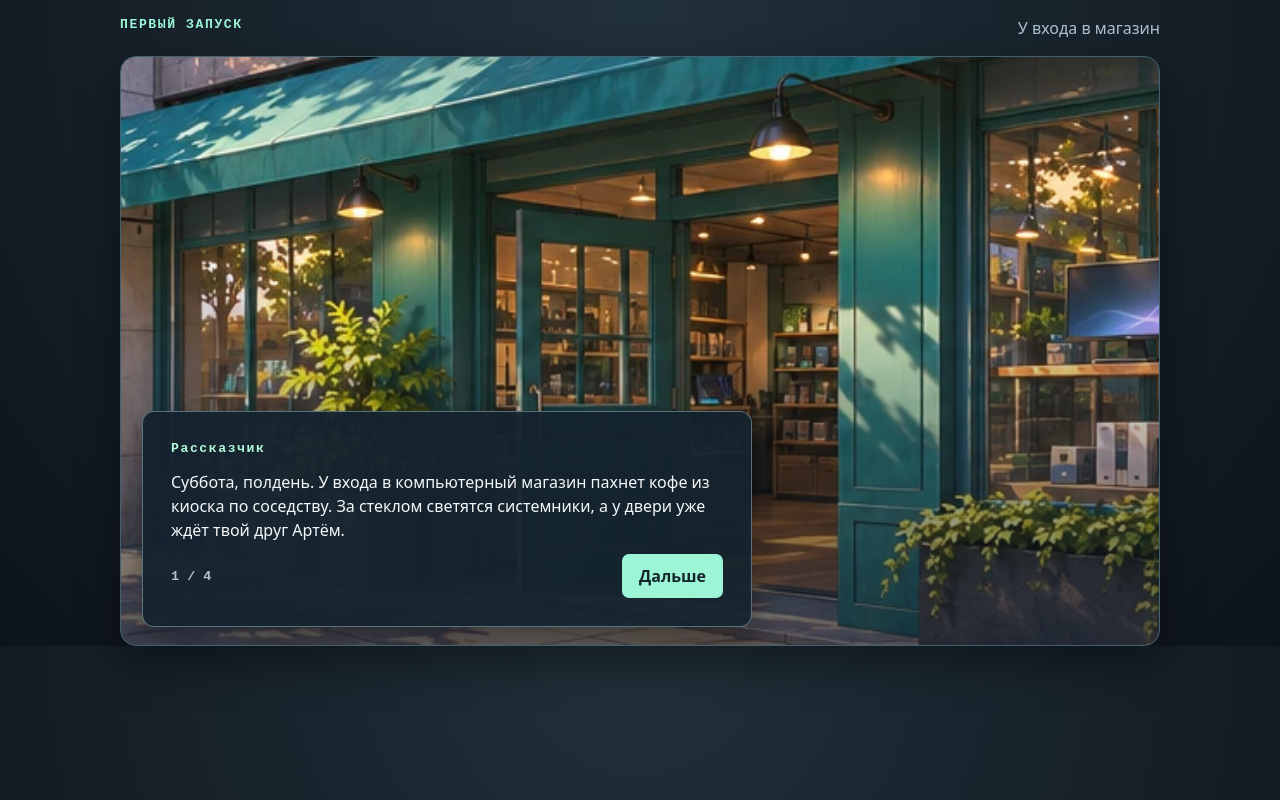
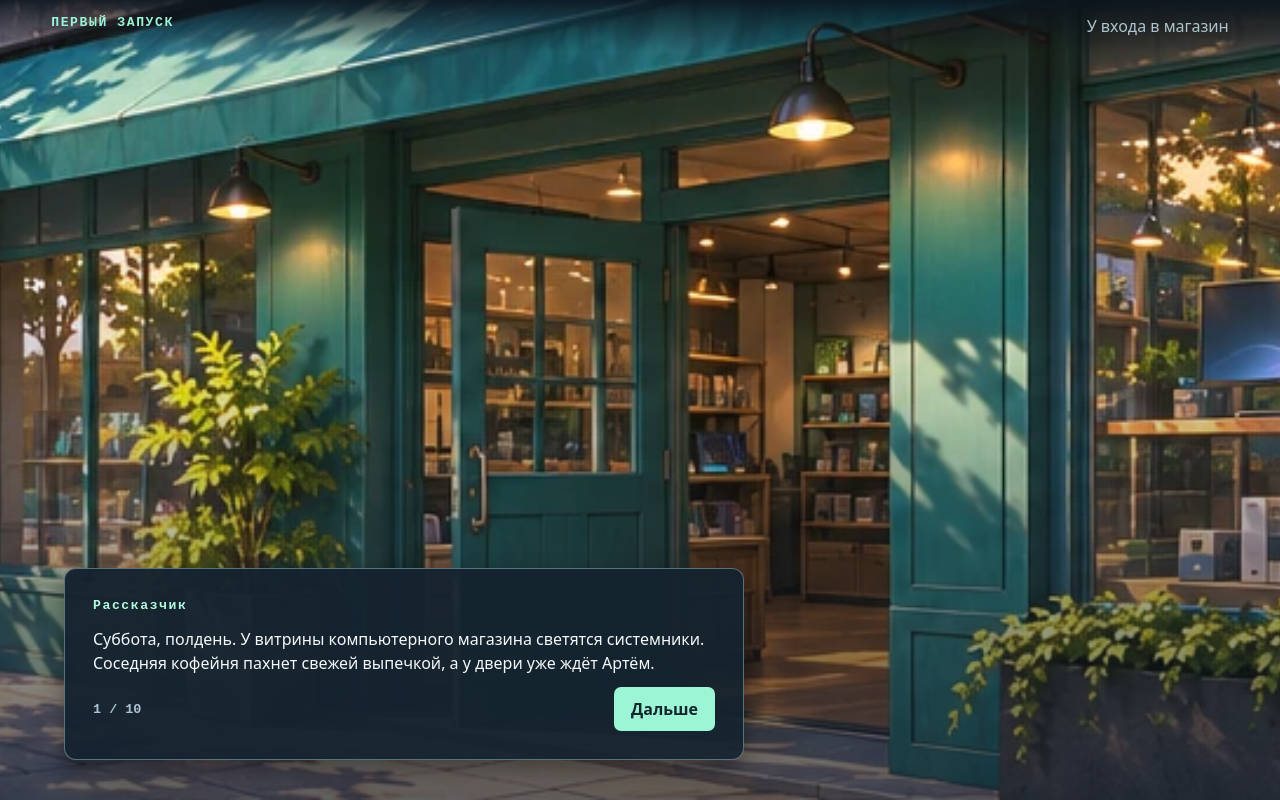
Before and after one commit to sneyri/PC_VN, a plain HTML site: page index.html in a window 1280 px wide. Both pictures are taken after a click on the button "Начать историю". Drawn offline with Linux system fonts and the light colour scheme.

Commit message:
Make scenes full screen and expand character dialogue

```diff
--- a/scene.js
+++ b/scene.js
@@ -49,10 +49,16 @@ const catalog = [
   ]}
 ];
 const lines = [
-  ['Рассказчик','Суббота, полдень. У входа в компьютерный магазин пахнет кофе из киоска по соседству. За стеклом светятся системники, а у двери уже ждёт твой друг Артём.'],
-  ['Артём','Ты же хотел наконец перестать монтировать на ноутбуке, который шумит даже при запуске браузера? Пошли. Только сначала назови сумму, за которую завтра не будет стыдно.'],
-  ['Ты','Хочу свой ПК. Чтобы и поиграть, и видео смонтировать. Но когда вижу весь этот ряд коробок, я уже не понимаю, с чего начать.'],
-  ['Мира','Привет! Я Мира, консультант. Давайте начнём с того, сколько ты готов потратить. Потом я покажу, какие детали можно взять и что такая сборка потянет.']
+  ['Рассказчик','Суббота, полдень. У витрины компьютерного магазина светятся системники. Соседняя кофейня пахнет свежей выпечкой, а у двери уже ждёт Артём.'],
+  ['Артём','Наконец-то! Я думал, ты снова передумаешь и скажешь, что старый ноутбук ещё поживёт.'],
+  ['Ты','Вчера он завис на экспорте видео. Двадцать минут я смотрел на девяносто девять процентов и размышлял о жизни.'],
+  ['Артём','Значит, сегодня у нас важная миссия. Только не позволяй мне уговорить тебя на весь магазин.'],
+  ['Рассказчик','Вы заходите внутрь. На полках стоят коробки с деталями, у дальней стены мерцают собранные компьютеры. К вам подходит консультант.'],
+  ['Мира','Привет! Я Мира. Уже знаешь, какой компьютер ищешь, или пока присматриваешься?'],
+  ['Ты','Хочу собрать свой. Играю, иногда монтирую видео, а в названиях комплектующих пока путаюсь.'],
+  ['Мира','Тогда разберёмся вместе. Сначала решим, сколько тебе комфортно потратить, а потом подберём детали под твои задачи.'],
+  ['Артём','И чтобы не шумел, как самолёт. Я слышал его ноутбук через голосовой чат.'],
+  ['Мира','Учту. Для начала выбери бюджет. На каждом шаге объясню, за что мы платим и где можно сэкономить.']
 ];
 const workload = [
   'Valorant и Fortnite в Full HD. Для работы — VS Code и монтаж 1080p в DaVinci Resolve.',
@@ -90,7 +96,7 @@ function show(scene) {
 }
 function showLine() {
   const [speaker, line] = lines[lineIndex];
-  const inside = speaker === 'Мира';
+  const inside = lineIndex >= 4;
   get('stage').dataset.location = inside ? 'shop' : 'street';
   get('chapter').textContent = inside ? 'Торговый зал' : 'У входа в магазин';
   get('speaker').textContent = speaker;
--- a/style.css
+++ b/style.css
@@ -128,3 +128,45 @@ body { background: radial-gradient(ellipse at top, #21313a, #0b1017 62rem); }
   .dialog { width: auto; margin: 10px; }
   .stage[data-scene="build"] #sprite { right: 12%; }
 }
+/* Сцена занимает экран, а магазин открывается поверх неё. */
+html, body { min-height: 100%; }
+body { background: #101923; }
+main { width: 100%; margin: 0; }
+header {
+  position: fixed; z-index: 10; top: 0; left: 0; right: 0;
+  padding: 14px clamp(18px,4vw,60px);
+  background: linear-gradient(#0b141de8, #0b141d00);
+}
+.stage, .stage[data-scene="dialog"], .stage[data-scene="build"], .stage[data-location="bench"] {
+  position: fixed; inset: 0; width: 100%; height: 100dvh;
+  min-height: 0; border: 0; border-radius: 0;
+  box-shadow: none; background-position: center, var(--view, center);
+}
+.stage[data-scene="title"] { align-items: center; }
+.cover {
+  padding: clamp(34px,6vw,90px);
+  width: 100%; min-height: 100%;
+  display: flex; flex-direction: column; justify-content: center; align-items: flex-start;
+}
+.stage[data-scene="dialog"] { display: block; }
+.stage[data-scene="dialog"] #sprite {
+  height: min(90%, 900px); right: 10%; bottom: 0;
+}
+.stage[data-scene="dialog"] .dialog {
+  position: absolute; left: clamp(16px,5vw,75px); bottom: clamp(18px,5vh,55px);
+  width: min(680px, 61vw); margin: 0;
+}
+.stage[data-scene="build"] #sprite { height: 82%; right: 4%; bottom: 0; }
+#builder, #ending {
+  z-index: 3; width: min(820px, calc(100% - 36px));
+  margin: max(76px, 10vh) auto 32px clamp(18px,5vw,70px);
+  background: #14222ef5; box-shadow: 0 18px 50px #0009;
+}
+#ending { width: min(700px, calc(100% - 36px)); }
+@media(max-width:700px) {
+  .stage[data-scene="dialog"] #sprite { height: 75%; right: 3%; }
+  .stage[data-scene="dialog"] .dialog { left: 12px; right: 12px; bottom: 12px; width: auto; }
+  .stage[data-scene="build"] #sprite { height: 60%; right: -12%; opacity: .55; }
+  #builder, #ending { margin: 75px 12px 20px; width: calc(100% - 24px); }
+  .cover { justify-content: flex-end; padding: 28px 22px 10vh; }
+}
```
